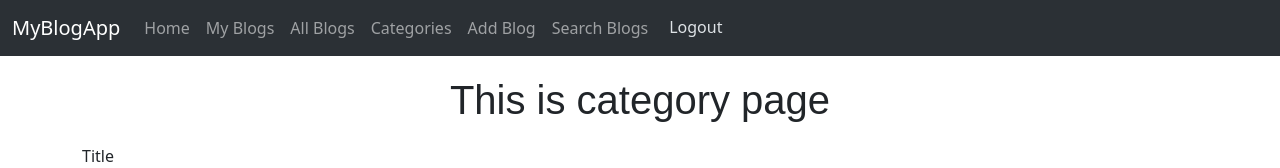
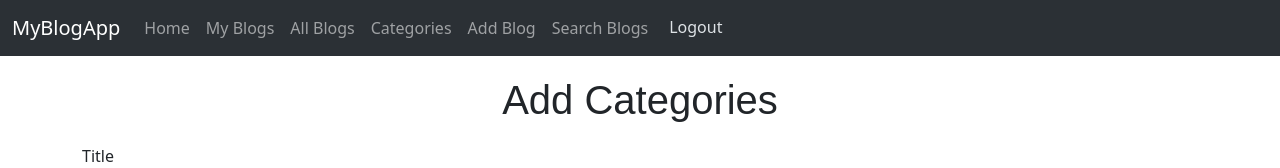
Before and after one commit to GargParas/BlogApp, a React (Vite) app in the folder client/: page /category in a window 1280 px wide. Shown: the top 168 px of the page. Built offline with nearby package versions, Linux system fonts and the light colour scheme; no server answers.

Commit message:
Updated heading for Category page

```diff
--- a/client/src/pages/Category.jsx
+++ b/client/src/pages/Category.jsx
@@ -50,7 +50,7 @@ function Category() {
   return (
     <div>
       <Navbar />
-      <h1 className="page-header">This is category page</h1>
+      <h1 className="page-header">Add Categories</h1>
 
       <div className='container'>
 
```
